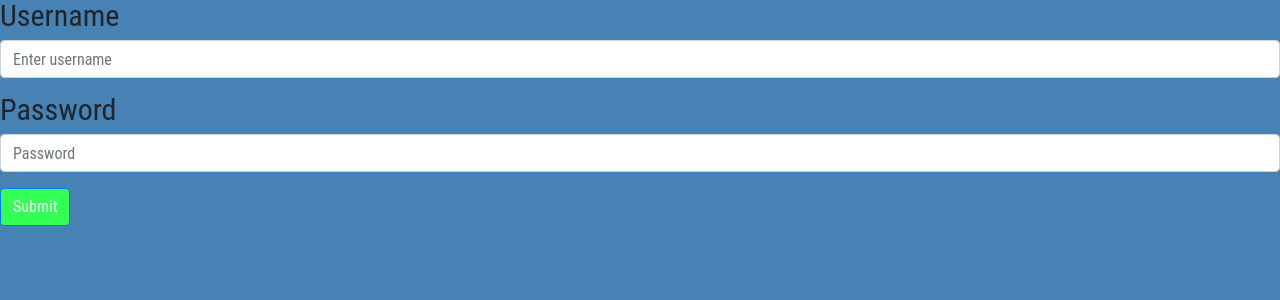
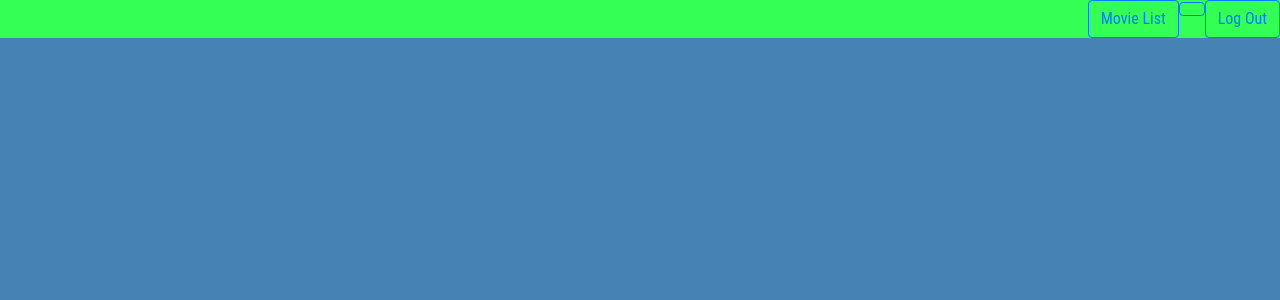
Before and after one commit to ZacLinz/client-2, a React (Create React App) app: page /movies/1 in a window 1280 px wide. Shown: the top 300 px of the page. Built offline with nearby package versions, Linux system fonts and the light colour scheme.

Commit message:
fix everything

```diff
--- a/src/components/main-view/main-view.jsx
+++ b/src/components/main-view/main-view.jsx
@@ -1,10 +1,11 @@
 import React from "react";
 import axios from "axios";
+
+import Button from "react-bootstrap/Button";
 
 import { connect } from "react-redux";
 
 import { BrowserRouter as Router, Route, Switch } from "react-router-dom";
-//import { withRouter } from "react-router-dom";
 import { setMovies, setUsers } from "../../actions/actions";
 
 import Nav from "react-bootstrap/Nav";
@@ -12,7 +13,7 @@ import { Link } from "react-router-dom";
 
 import "./main-view.scss";
 
-//will need to make this one
+
 import MoviesList from "../movies-list/movies-list";
 import { LoginView } from "../login-view/login-view";
 //import { MovieCard } from "../movie-card/movie-card";
@@ -72,7 +73,11 @@ export class MainView extends React.Component {
         console.log(error);
       });
   }
+  logOut(){
+    localStorage.removeItem("token");
+    localStorage.removeItem("user");
 
+  }
   onLoggedIn(authData) {
     console.log(authData);
     this.setState({
@@ -87,13 +92,25 @@ export class MainView extends React.Component {
 
   render() {
     const { user } = this.state;
-    if (!user) return <LoginView onLoggedIn={this.onLoggedIn} />;
+    //if (!user) return <LoginView onLoggedIn={this.onLoggedIn} />;
 
     return (
       <Router>
         <Nav className="justify-content-end" activeKey="/">
           <Nav.Item>
-            <Link to={`/users/${user}`}>{user}</Link>
+            <Button className="submit">
+              <Link to={`/`}>Movie List</Link>
+            </Button>
+          </Nav.Item>
+          <Nav.Item>
+            <Button className="submit">
+              <Link to={`/users/${user}`}>{user}</Link>
+            </Button>
+          </Nav.Item>
+          <Nav.Item>
+            <Button className="submit" onClick={() => this.logOut()}>
+              <Link to={`/`}>Log Out</Link>
+            </Button>
           </Nav.Item>
         </Nav>
         <div className="main-view">
@@ -109,12 +126,7 @@ export class MainView extends React.Component {
                 return <MoviesList />;
               }}
             />
-            <Route path="/register" render={() => {
-              if (!user)
-                return (
-                  <RegistrationView/>
-                );
-              }}
+            <Route exact path="/register" render={() => <RegistrationView/>}
             />
           </Switch>
           <Route
```
